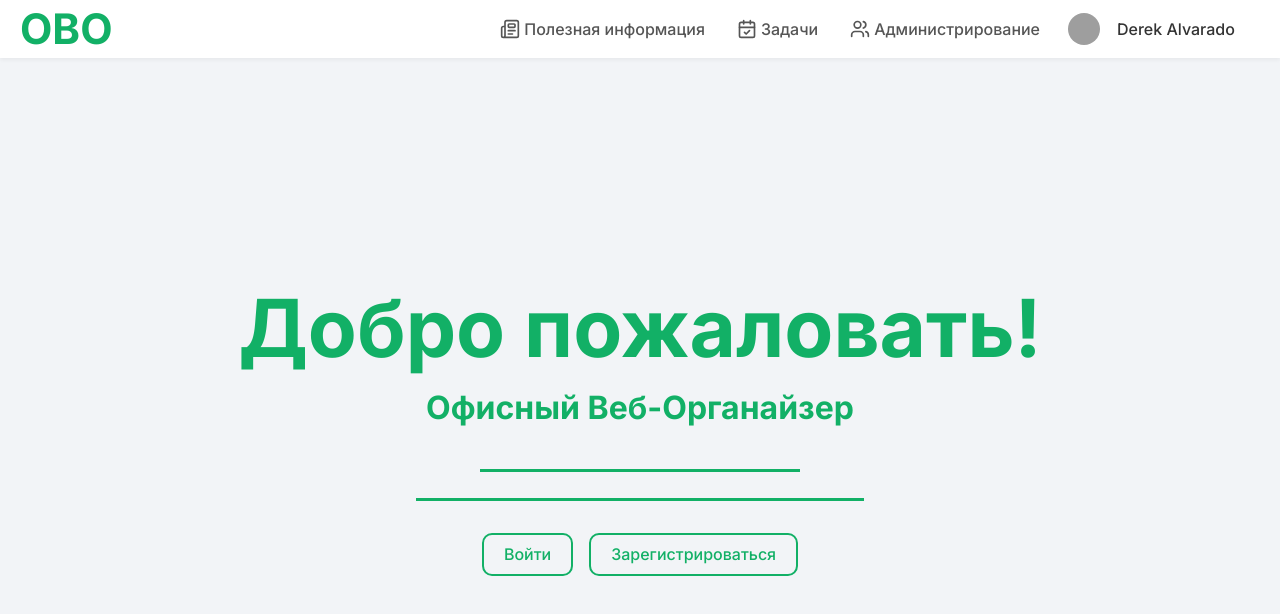
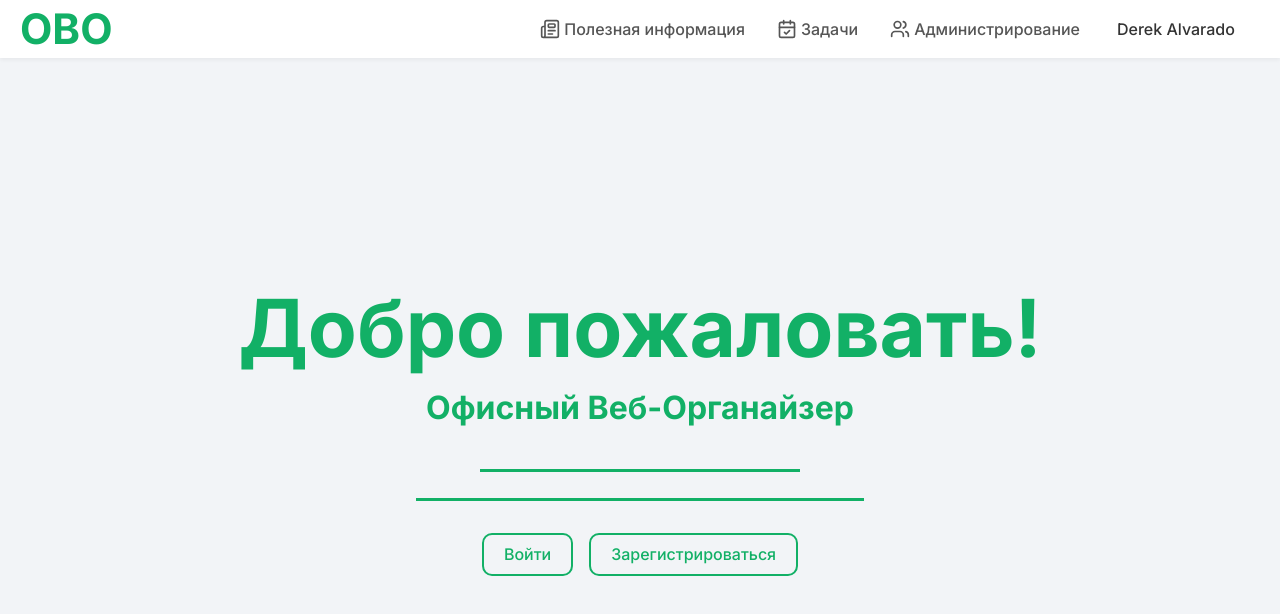
Before and after one commit to myrrhax/TTKProject, a React (Create React App) app: page / in a window 1280 px wide. Shown: the top 614 px of the page. Built offline with nearby package versions, Linux system fonts and the light colour scheme; grey boxes are pictures that could not be loaded.

Commit message:
logo patch

```diff
--- a/src/components/Header/Header.css
+++ b/src/components/Header/Header.css
@@ -72,19 +72,6 @@
   flex-shrink: 0;
 }
 
-.user-dropdown {
-  display: flex;
-  align-items: center;
-  gap: 8px;
-}
-
-.avatar {
-  aspect-ratio: 1/1;
-  width: 32px;
-  object-fit: cover;
-  border-radius: 50%;
-}
-
 .user-select {
   appearance: none;
   padding: 4px 8px;
--- a/src/components/Header/Header.js
+++ b/src/components/Header/Header.js
@@ -25,7 +25,9 @@ const Header = () => {
   return (
     <header className="header">
       <div className="head">
-        <span className="logo">ОВО</span>
+        <NavLink to={"/"} style={{ textDecoration: "none" }}>
+          <span className="logo">ОВО</span>
+        </NavLink>
         <div className="icons-user-wrap">
           <nav className="header-icons">
             {navItems.map((item) => (
@@ -41,18 +43,10 @@ const Header = () => {
               </NavLink>
             ))}
           </nav>
-          <div className="user-dropdown">
-            <img
-              src="https://randomuser.me/api/portraits/men/32.jpg"
-              alt="User avatar"
-              className="avatar"
-            />
-            <select className="user-select">
-              <option>Derek Alvarado</option>
-              <option>Profile</option>
-              <option>Logout</option>
-            </select>
-          </div>
+          <select className="user-select">
+            <option>Derek Alvarado</option>
+            <option>Logout</option>
+          </select>
         </div>
       </div>
     </header>
```
